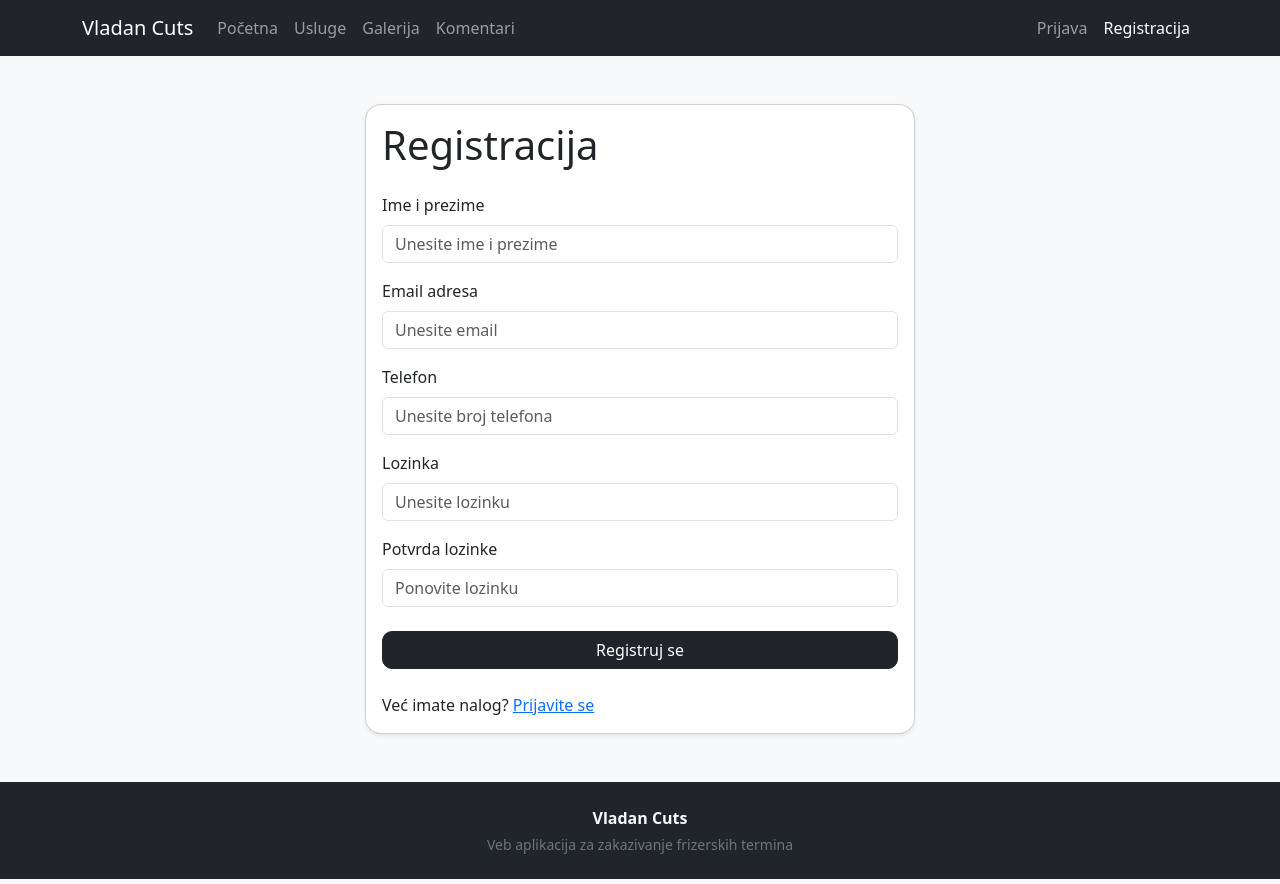
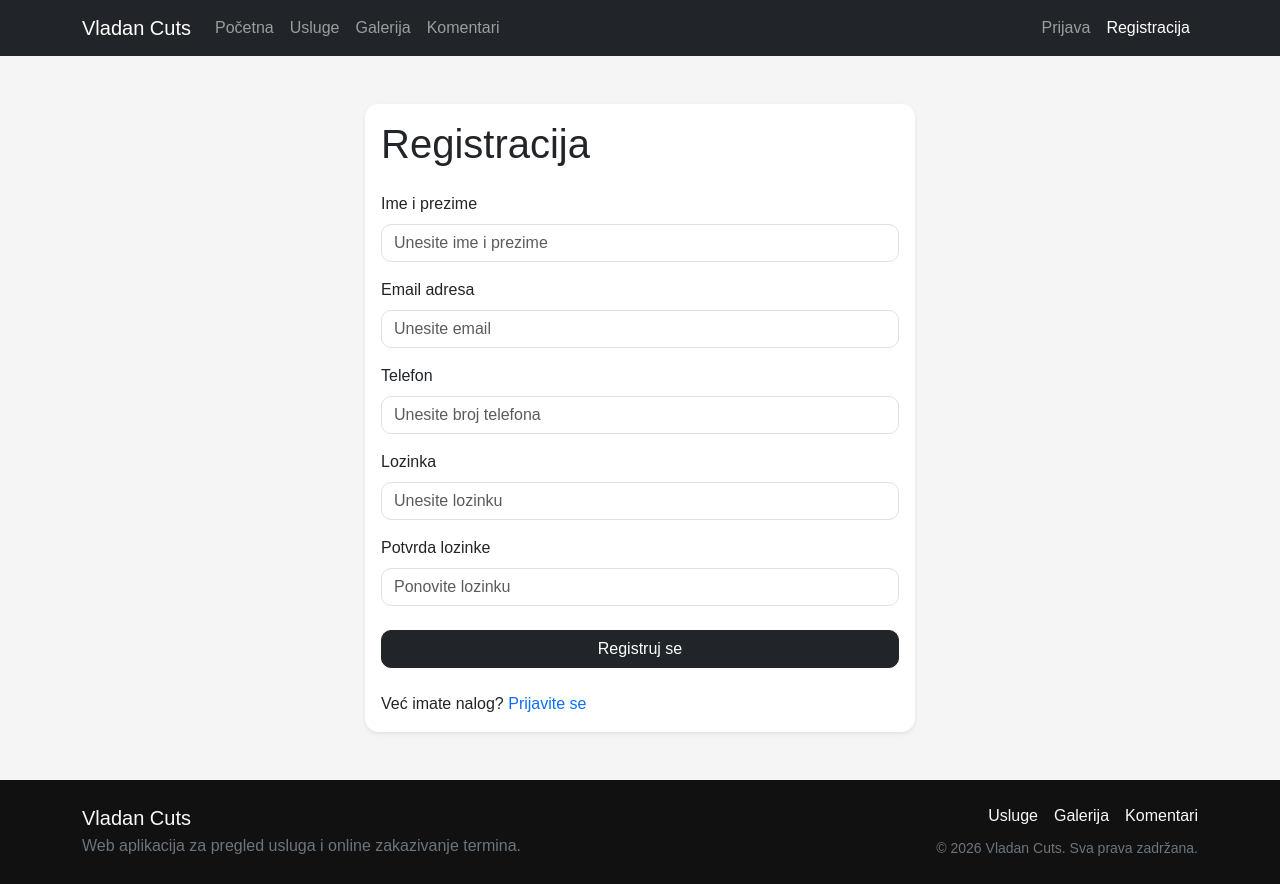
Before and after one commit to RodicMilos05/Vladan-Cuts, a React app in the folder frontend/: page /registracija in a window 1280 px wide. Built offline with nearby package versions, Linux system fonts and the light colour scheme; no server answers; the HTML template or start-up script is replaced by a standard one.

Commit message:
Zavrsno sredjivanje dizajna

```diff
--- a/frontend/src/components/Footer.jsx
+++ b/frontend/src/components/Footer.jsx
@@ -1,16 +1,39 @@
-import { Container } from 'react-bootstrap';
+import { Col, Container, Row } from 'react-bootstrap';
+import { Link } from 'react-router-dom';
 
-const Footer = () => {
+function Footer() {
+  const currentYear = new Date().getFullYear();
+
   return (
-    <footer className="bg-dark text-light py-4 mt-auto">
-      <Container className="text-center">
-        <p className="mb-1 fw-semibold">Vladan Cuts</p>
-        <p className="mb-0 small text-secondary">
-          Veb aplikacija za zakazivanje frizerskih termina
-        </p>
+    <footer className="footer py-4">
+      <Container>
+        <Row className="align-items-center gy-3">
+          <Col md={6}>
+            <h5 className="mb-1">Vladan Cuts</h5>
+            <p className="mb-0 text-secondary">
+              Web aplikacija za pregled usluga i online zakazivanje termina.
+            </p>
+          </Col>
+
+          <Col md={6} className="text-md-end">
+            <div className="mb-2">
+              <Link to="/usluge" className="me-3">
+                Usluge
+              </Link>
+              <Link to="/galerija" className="me-3">
+                Galerija
+              </Link>
+              <Link to="/komentari">Komentari</Link>
+            </div>
+
+            <small className="text-secondary">
+              © {currentYear} Vladan Cuts. Sva prava zadržana.
+            </small>
+          </Col>
+        </Row>
       </Container>
     </footer>
   );
-};
+}
 
 export default Footer;
--- a/frontend/src/index.css
+++ b/frontend/src/index.css
@@ -1,120 +1,95 @@
-:root {
-  font-family: system-ui, Avenir, Helvetica, Arial, sans-serif;
-  color: #1f1f1f;
-  background-color: #f8f9fa;
+html,
+body,
+#root {
+  min-height: 100%;
 }
 
 body {
   margin: 0;
-  min-width: 320px;
-  min-height: 100vh;
-  background-color: #f8f9fa;
+  background-color: #f5f5f5;
+  color: #212529;
+  font-family: Arial, Helvetica, sans-serif;
 }
 
-.app-wrapper {
+#root {
   min-height: 100vh;
   display: flex;
   flex-direction: column;
 }
 
-.main-content {
+main {
   flex: 1;
 }
 
-.hero-card {
-  background: linear-gradient(135deg, #ffffff, #f1f3f5);
-}
-
-.auth-container {
-  max-width: 520px;
-}
-
-.hero-section {
-  padding: 90px 0;
-  background:
-    linear-gradient(rgba(248, 249, 250, 0.92), rgba(248, 249, 250, 0.92)),
-    url('https://images.unsplash.com/photo-1585747860715-2ba37e788b70?auto=format&fit=crop&w=1600&q=80');
-  background-size: cover;
-  background-position: center;
-}
-
-.page-description {
-  max-width: 680px;
-}
-
-.service-card,
-.gallery-card {
-  transition: transform 0.2s ease, box-shadow 0.2s ease;
-}
-
-.service-card:hover,
-.gallery-card:hover {
-  transform: translateY(-4px);
-}
-
-.gallery-image-wrapper {
-  height: 230px;
-  overflow: hidden;
-}
-
-.gallery-image {
-  height: 100%;
-  width: 100%;
-  object-fit: cover;
+a {
+  text-decoration: none;
 }
 
 .card {
-  border-radius: 16px;
+  border: none;
+  border-radius: 14px;
 }
 
 .btn {
   border-radius: 10px;
 }
 
-.auth-container .card {
-  border-radius: 18px;
-}
-
-.auth-container input {
+.form-control,
+.form-select {
   border-radius: 10px;
-  padding: 10px 12px;
-}
-
-.auth-container .alert {
-  border-radius: 12px;
-}
-
-.booking-summary {
-  border-radius: 14px;
-}
-
-.appointment-card {
-  border-radius: 18px;
-}
-
-.appointment-card .badge {
-  font-size: 0.75rem;
-}
-
-.admin-card {
-  border-radius: 18px;
-  transition: transform 0.2s ease, box-shadow 0.2s ease;
-}
-
-.admin-card:hover {
-  transform: translateY(-4px);
-}
-
-.admin-card-icon {
-  font-size: 2rem;
-}
-
-.admin-table-image {
-  width: 80px;
-  height: 60px;
-  object-fit: cover;
 }
 
 .table {
-  vertical-align: middle;
+  margin-bottom: 0;
 }
+
+.page-title {
+  font-weight: 700;
+  margin-bottom: 0.5rem;
+}
+
+.page-description {
+  color: #6c757d;
+  margin-bottom: 1.5rem;
+}
+
+.hero-section {
+  background: linear-gradient(135deg, #111 0%, #2b2b2b 100%);
+}
+
+.section-title {
+  font-weight: 700;
+}
+
+.footer {
+  background-color: #111;
+  color: #f8f9fa;
+  margin-top: auto;
+}
+
+.footer a {
+  color: #f8f9fa;
+}
+
+.footer a:hover {
+  color: #adb5bd;
+}
+
+.admin-page-header {
+  display: flex;
+  justify-content: space-between;
+  align-items: center;
+  gap: 1rem;
+  margin-bottom: 1.5rem;
+}
+
+@media (max-width: 768px) {
+  .admin-page-header {
+    flex-direction: column;
+    align-items: flex-start;
+  }
+
+  .admin-page-header .btn {
+    width: 100%;
+  }
+}
--- a/frontend/src/screens/HomeScreen.jsx
+++ b/frontend/src/screens/HomeScreen.jsx
@@ -58,7 +58,7 @@ function HomeScreen() {
 
   return (
     <>
-      <section className="bg-dark text-light py-5">
+      <section className="hero-section text-light py-5">
         <Container>
           <Row className="align-items-center">
             <Col lg={7}>
--- a/frontend/src/screens/NotFoundScreen.jsx
+++ b/frontend/src/screens/NotFoundScreen.jsx
@@ -1,17 +1,26 @@
-import { Button, Container } from 'react-bootstrap';
+import { Button, Card, Container } from 'react-bootstrap';
 import { LinkContainer } from 'react-router-bootstrap';
 
-const NotFoundScreen = () => {
+function NotFoundScreen() {
   return (
-    <Container className="py-5 text-center">
-      <h1 className="fw-bold">404</h1>
-      <p className="text-muted">Stranica nije pronađena.</p>
+    <Container className="py-5">
+      <Card className="mx-auto text-center shadow-sm" style={{ maxWidth: '600px' }}>
+        <Card.Body className="py-5">
+          <h1 className="display-4 fw-bold">404</h1>
 
-      <LinkContainer to="/">
-        <Button variant="dark">Nazad na početnu</Button>
-      </LinkContainer>
+          <h3 className="mb-3">Stranica nije pronađena</h3>
+
+          <p className="text-muted mb-4">
+            Stranica koju tražite ne postoji ili je promenjena njena adresa.
+          </p>
+
+          <LinkContainer to="/">
+            <Button variant="dark">Vrati se na početnu</Button>
+          </LinkContainer>
+        </Card.Body>
+      </Card>
     </Container>
   );
-};
+}
 
 export default NotFoundScreen;
```
